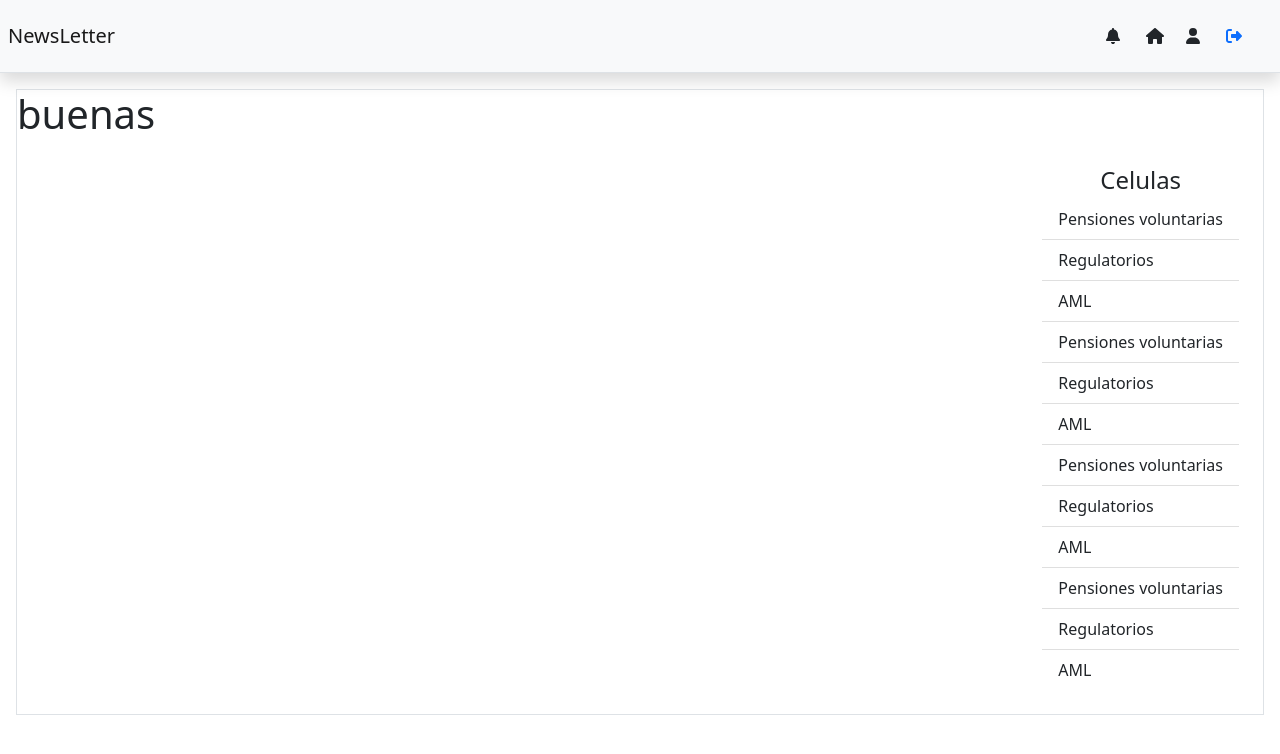
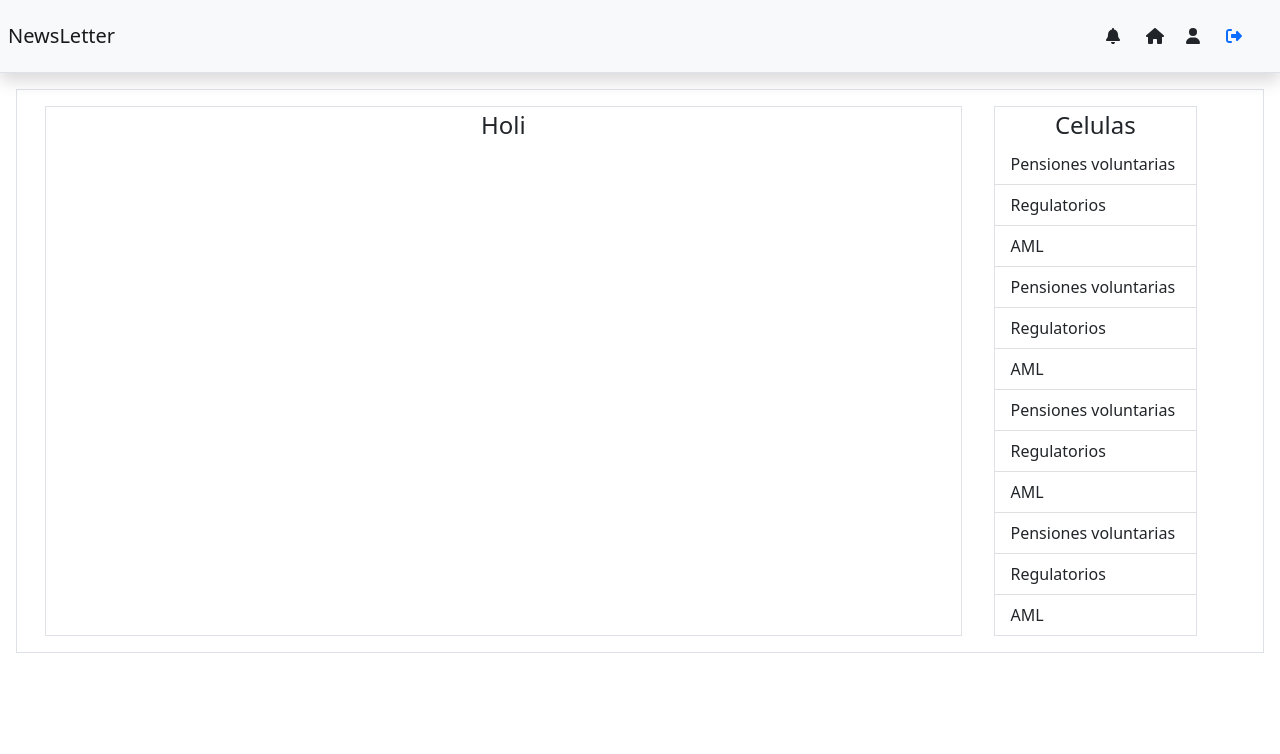
Before and after one commit to LizethLorenaSandoval/NewslatterFront, an Angular app: page /home in a window 1280 px wide. Shown: the top 754 px of the page. Built offline with nearby package versions, Linux system fonts and the light colour scheme.

Commit message:
se agrega vista responsive del home

```diff
--- a/src/app/componentes/home/home.component.html
+++ b/src/app/componentes/home/home.component.html
@@ -9,12 +9,16 @@
 <body>
     <app-nav></app-nav>
 
-    <div class="border m-3">
-        <h1>buenas</h1>
 
 
-        <div class="d-flex flex-column align-items-end m-2">
-            <div class="m-3">
+    <div class="row m-3">
+        <div class="border d-flex">
+
+            <div class="m-3 border col-xl-9 col-sm-2">
+                <h4 class="text-center m-1">Holi</h4>
+            </div>
+
+            <div class="m-3 border col-xl-2 d-none d-sm-block">
                 <h4 class="text-center m-1">Celulas</h4>
                 <ul class="list-group list-group-flush">
                     <li class="list-group-item">Pensiones voluntarias</li>
@@ -29,10 +33,13 @@
                     <li class="list-group-item">Pensiones voluntarias</li>
                     <li class="list-group-item">Regulatorios</li>
                     <li class="list-group-item">AML</li>
-                  </ul>
+                </ul>
             </div>
         </div>
+    </div>
 
-    </div>
+
+
+
 </body>
 </html>
--- a/src/app/componentes/nav/nav.component.html
+++ b/src/app/componentes/nav/nav.component.html
@@ -8,8 +8,8 @@
 </head>
 <body>
 
-    <div class="col-md-12 ">
-        <nav class="navbar navbar-light bg-light border-bottom shadow">
+    <div class="mb-3  ">
+        <nav class="container-fluid navbar navbar-light bg-light border-bottom shadow">
 
             <span class="navbar-brand mb-0 h1 p-2">NewsLetter</span>
 
@@ -38,8 +38,8 @@
                     </div>
                 </div>
             </div>
-            <!-- [routerLink]="['/login']" -->
         </nav>
     </div>
+
 </body>
 </html>
```
Also changed, not shown: src/styles.scss (line endings or trailing spaces).
